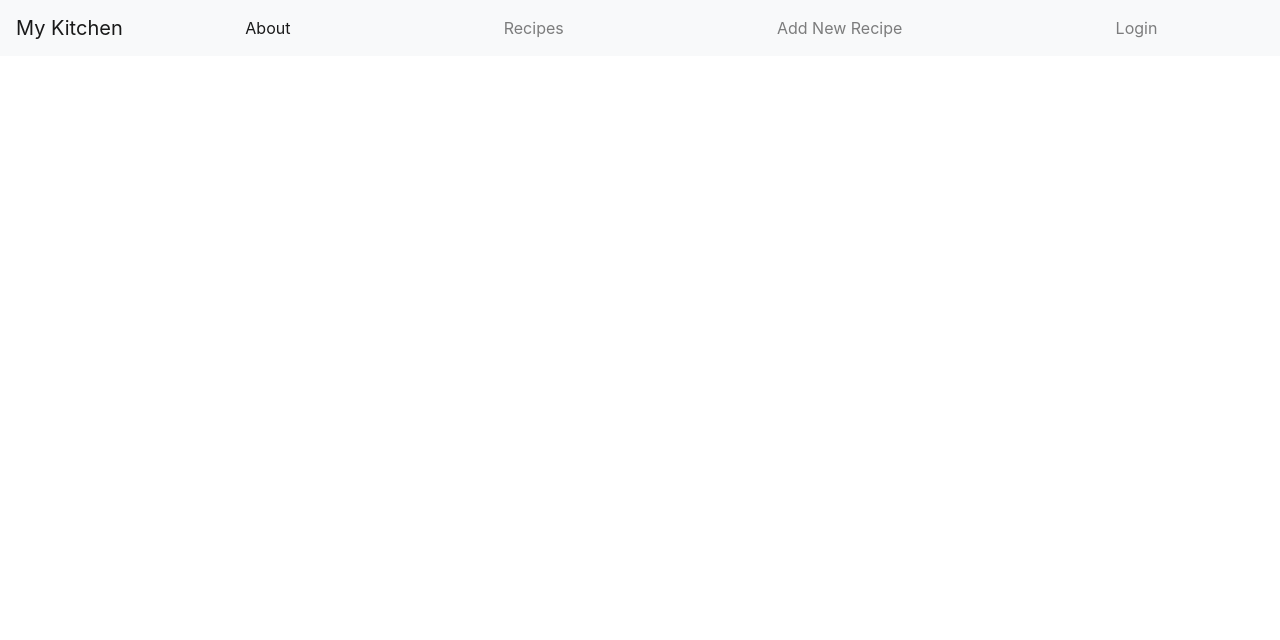
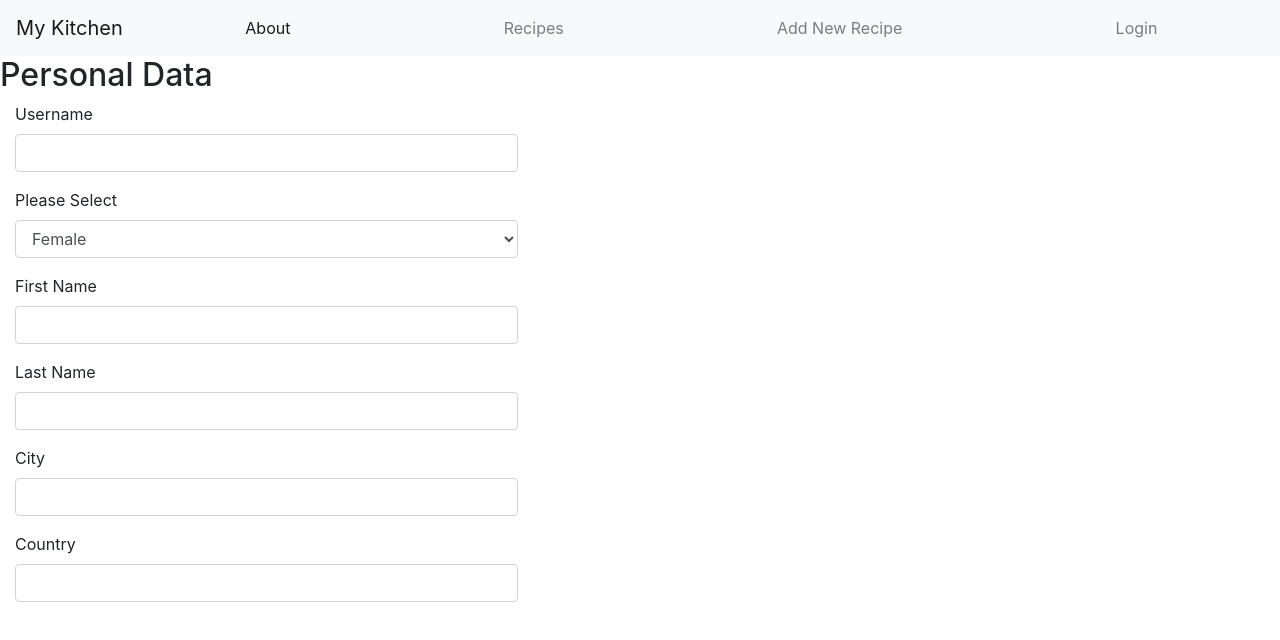
Before and after one commit to Cancerleo/Food-Recipe-Client, a React (Create React App) app: page /myhomepage in a window 1280 px wide. Shown: the top 640 px of the page. Built offline with nearby package versions, Linux system fonts and the light colour scheme; no server answers.

Commit message:
Import myhomepage in app.js

```diff
--- a/src/App.js
+++ b/src/App.js
@@ -10,6 +10,7 @@ import Login from "./pages/Login";
 import About from "./pages/About";
 import Recipes from "./pages/Recipes";
 import AddRecipes from "./pages/AddRecipes";
+import MyHomepage from "./pages/MyHomepage";
 
 import { useDispatch, useSelector } from "react-redux";
 import { selectAppLoading } from "./store/appState/selectors";
@@ -31,6 +32,7 @@ function App() {
       <Switch>
         <Route exact path="/" component={About} />
         <Route path="/recipes" component={Recipes} />
+        <Route path="/myhomepage" component={MyHomepage} />
         <Route path="/addrecipes" component={AddRecipes} />
         <Route path="/signup" component={SignUp} />
         <Route path="/login" component={Login} />
```
